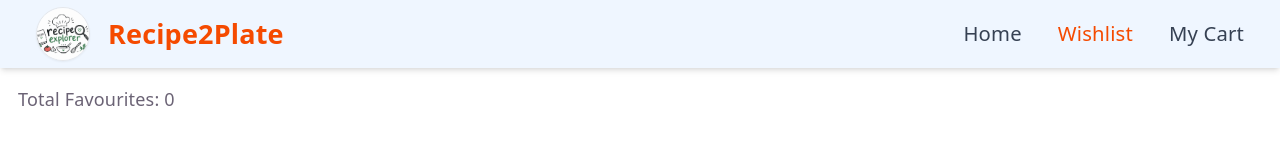
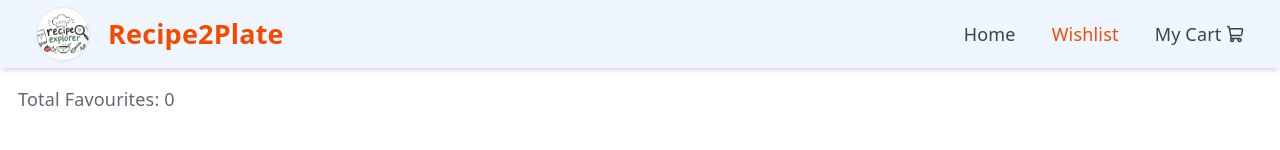
Before and after one commit to snigdha-n328/Recipes, a React (Vite) app: page /favourites in a window 1280 px wide. Shown: the top 150 px of the page. Built offline with nearby package versions, Linux system fonts and the light colour scheme.

Commit message:
added quantity, total price

```diff
--- a/package.json
+++ b/package.json
@@ -12,6 +12,7 @@
   "dependencies": {
     "@tailwindcss/vite": "^4.3.3",
     "axios": "^1.19.0",
+    "lucide-react": "^1.31.0",
     "react": "^19.2.8",
     "react-dom": "^19.2.8",
     "react-icons": "^5.7.0",
--- a/src/uilayer/cart/Cart.tsx
+++ b/src/uilayer/cart/Cart.tsx
@@ -3,7 +3,7 @@ import RecipeCard from "../components/RecipeCard";
 import { useNavigate } from "react-router-dom";
 
 export default function Cart() {
-    const { loading, error, recipes, handleCart, cart } = CartLogic();
+    const { loading, error, recipes, handleCart, cart, handleQuantityChange } = CartLogic();
     const navigate = useNavigate();
 
     return (
@@ -30,6 +30,9 @@ export default function Cart() {
                                     onAddToCart={() => handleCart(recipe)}
                                     isFromCart={true}
                                     quantity={cartItem?.quantity || 0}
+                                    onDecreaseQuantity={() => handleQuantityChange(recipe.idMeal, -1)}
+                                    onIncreaseQuantity={() => handleQuantityChange(recipe.idMeal, +1)}
+                                    isAddedToCart={true}
                                 />
                             </div>
                         )
--- a/src/uilayer/cart/CartLogic.tsx
+++ b/src/uilayer/cart/CartLogic.tsx
@@ -49,6 +49,24 @@ export default function CartLogic() {
         setCart(updatedCart);
         setRecipes((prev) => prev.filter((item) => item.idMeal !== recipe.idMeal));
         localStorage.setItem("cartItems", JSON.stringify(updatedCart));
+        window.dispatchEvent(new Event("cartUpdated"));
+    };
+
+    const handleQuantityChange = (recipeId: string, change: number) => {
+        const cartItem = cart.find((item) => item.id === recipeId);
+
+        if (!cartItem) return;
+
+        const newQuantity = Math.max(1, cartItem.quantity + change);
+        const updatedCart = cart.map((item) =>
+            item.id === recipeId
+                ? { ...item, quantity: newQuantity }
+                : item
+        );
+
+        setCart(updatedCart);
+        localStorage.setItem("cartItems", JSON.stringify(updatedCart));
+        window.dispatchEvent(new Event("cartUpdated"));
     };
 
     return {
@@ -56,6 +74,7 @@ export default function CartLogic() {
         error,
         recipes,
         handleCart,
-        cart
+        cart,
+        handleQuantityChange
     };
 }
--- a/src/uilayer/components/Navbar.tsx
+++ b/src/uilayer/components/Navbar.tsx
@@ -1,6 +1,29 @@
 import { NavLink } from "react-router-dom";
+import { ShoppingCart } from "lucide-react";
+import {useState, useEffect} from 'react';
 
 export default function Navbar() {
+    const [cart, setCart] = useState(() =>
+        JSON.parse(localStorage.getItem("cartItems") || "[]")
+    );
+
+    useEffect(() => {
+        const updateCart = () => {
+            setCart(JSON.parse(localStorage.getItem("cartItems") || "[]"));
+        };
+
+        // Same-tab updates
+        window.addEventListener("cartUpdated", updateCart);
+
+        // Updates from other tabs/windows
+        window.addEventListener("storage", updateCart);
+
+        return () => {
+            window.removeEventListener("cartUpdated", updateCart);
+            window.removeEventListener("storage", updateCart);
+        };
+    }, []);
+
     return (
         <nav className="flex h-15 w-full items-center justify-between bg-blue-50 px-8 shadow-md top-0 sticky">
             {/* Logo + Heading */}
@@ -20,23 +43,39 @@ export default function Navbar() {
             <div className="flex items-center gap-8">
                 <NavLink
                     to="/"
-                    className={({ isActive }) => `text-lg font-medium transition ${isActive ? "text-orange-600" : "text-gray-700 hover:text-orange-600" } `}
+                    className={({ isActive }) =>
+                        `text-md font-medium transition ${isActive ? "text-orange-600" : "text-gray-700 hover:text-orange-600"} `}
                 >
                     Home
                 </NavLink>
 
                 <NavLink
                     to="/favourites"
-                    className={({ isActive }) => `text-lg font-medium transition ${isActive ? "text-orange-600" : "text-gray-700 hover:text-orange-600" } `}
+                    className={({ isActive }) => `text-md font-medium transition ${isActive ? "text-orange-600" : "text-gray-700 hover:text-orange-600"} `}
                 >
                     Wishlist
                 </NavLink>
 
                 <NavLink
                     to="/myCart"
-                    className={({ isActive }) => `text-lg font-medium transition ${isActive ? "text-orange-600" : "text-gray-700 hover:text-orange-600" } `}
+                    className={({ isActive }) =>
+                        `relative flex items-center gap-1 text-md font-medium transition ${isActive
+                            ? "text-orange-600"
+                            : "text-gray-700 hover:text-orange-600"
+                        }`
+                    }
                 >
-                    My Cart
+                    <span>My Cart</span>
+                    {/* Cart icon */}
+                    <ShoppingCart className="h-4 w-4" />
+
+                    {/* Cart count badge */}
+                    {cart.length > 0 && (
+                        <span className="absolute -top-2 left-18 flex h-4 min-w-4 items-center justify-center rounded-full bg-orange-600 px-1 text-[10px] font-bold leading-none text-white">
+                            {cart.length}
+                        </span>
+                    )}
+
                 </NavLink>
             </div>
         </nav>
--- a/src/uilayer/components/RecipeCard.tsx
+++ b/src/uilayer/components/RecipeCard.tsx
@@ -9,9 +9,12 @@ type RecipeCardProps = {
     onAddToCart: () => void;
     isFromCart: boolean;
     quantity: number;
+    onIncreaseQuantity: () => void;
+    onDecreaseQuantity: () => void;
+    isAddedToCart: boolean;
 };
 
-export default function RecipeCard({ recipe, onClick, isFavourite, onFavourite, onAddToCart, isFromCart, quantity }: RecipeCardProps) {
+export default function RecipeCard({ recipe, onClick, isFavourite, onFavourite, onAddToCart, isFromCart, quantity, onIncreaseQuantity, onDecreaseQuantity, isAddedToCart }: RecipeCardProps) {
     const price = Number(recipe.idMeal.slice(-3));
 
     return (
@@ -32,20 +35,44 @@ export default function RecipeCard({ recipe, onClick, isFavourite, onFavourite,
             <h3 className="font-bold italic">{recipe.strMeal}</h3>
             <p>Category: {recipe.strCategory}</p>
             <p>Area: {recipe.strArea || "Unknown"}</p>
+            {!isFromCart ? (
+                <>
                     <p>Price : <span className="font-medium text-green-600"> ₹{price} </span></p>
-            {!isFromCart ? (
                     <button
-                    className="flex items-center gap-2 bg-orange-600/80 hover:bg-orange-600 hover:shadow-xl text-white rounded-full px-5 py-1"
+                        className={`flex items-center gap-2 rounded-full px-5 py-1 text-black hover:shadow-xl transition ${isAddedToCart
+                            ? "bg-yellow-300 hover:bg-yellow-400"
+                            : "bg-orange-500 hover:bg-orange-600 text-white"
+                            }`}
                         onClick={(e) => {
                             e.stopPropagation();
-                        onAddToCart()
+                            onAddToCart();
                         }}
                     >
-                    <IoCart /> Add to Cart
+                        <IoCart />
+                        {isAddedToCart ? "Added to Cart" : "Add to Cart"}
                     </button>
+                </>
             ) : (
                 <>
+                    <span className="font-medium text-gray-600"> ₹{price} </span>
+                    <div className="flex gap-3">
+                        <button
+                            className="bg-gradient-to-r from-white to-slate-50 shadow-xs rounded-full px-2.5 pb-1 items-center border border-slate-200"
+                            onClick={(e) => {
+                                e.stopPropagation();
+                                onDecreaseQuantity()
+                            }}
+                        >-</button>
                         <p>Quantity: <span className="text-red-500">{quantity}</span></p>
+                        <button
+                            className="bg-gradient-to-r from-white to-slate-50 shadow-xs rounded-full px-2 pb-1 items-center border border-slate-200"
+                            onClick={(e) => {
+                                e.stopPropagation();
+                                onIncreaseQuantity()
+                            }}
+                        >+</button>
+                    </div>
+                    <p>Total Price : <span className="font-medium text-green-600"> ₹{Number(quantity) * price} </span></p>
                     <button
                         className="flex items-center gap-2 bg-blue-600/80 hover:bg-blue-600 hover:shadow-xl text-white rounded-full px-5 py-1"
                         onClick={(e) => {
--- a/src/uilayer/home/Home.tsx
+++ b/src/uilayer/home/Home.tsx
@@ -3,7 +3,7 @@ import RecipeCard from "../components/RecipeCard";
 import { useNavigate } from "react-router-dom";
 
 export default function Home() {
-    const { loading, error, handleSearch, filteredRecipes, categories, handleCategoryChange, handleFavourites, favourites, handleAddToCart } = HomeLogic();
+    const { loading, error, handleSearch, filteredRecipes, categories, handleCategoryChange, handleFavourites, favourites, handleAddToCart, cart } = HomeLogic();
     const navigate = useNavigate();
 
     return (
@@ -34,9 +34,13 @@ export default function Home() {
                             recipe={recipe}
                             onClick={() => { navigate(`/recipe/${recipe.idMeal}`) }}
                             isFavourite={favourites.some((fav) => fav.idMeal === recipe.idMeal)}
-                            onFavourite={() => {handleFavourites(recipe)}}
+                            onFavourite={() => { handleFavourites(recipe) }}
                             onAddToCart={() => handleAddToCart(recipe)}
-                            isFromCart= {false}
+                            isFromCart={false}
+                            onDecreaseQuantity={() => { }}
+                            onIncreaseQuantity={() => { }}
+                            quantity={1}
+                            isAddedToCart={cart.some((item) => item.id === recipe.idMeal)}
                         />
                     </div>
                 ))}
--- a/src/uilayer/home/HomeLogic.tsx
+++ b/src/uilayer/home/HomeLogic.tsx
@@ -95,6 +95,7 @@ export default function HomeLogic() {
         }
         setCart(updatedCart);
         localStorage.setItem("cartItems", JSON.stringify(updatedCart));
+        window.dispatchEvent(new Event("cartUpdated"));
     }
 
     return {
```
Also changed, not shown: 1 other file (tests, documents, lock files or other folders). Lines whose indentation alone changed are shown as unchanged.
